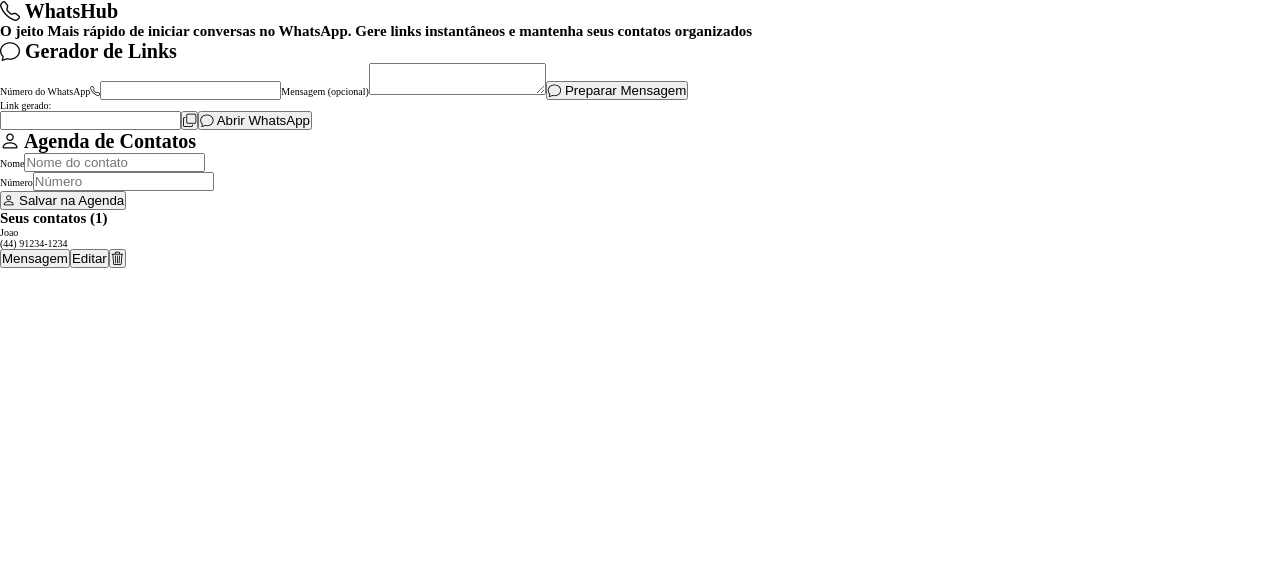
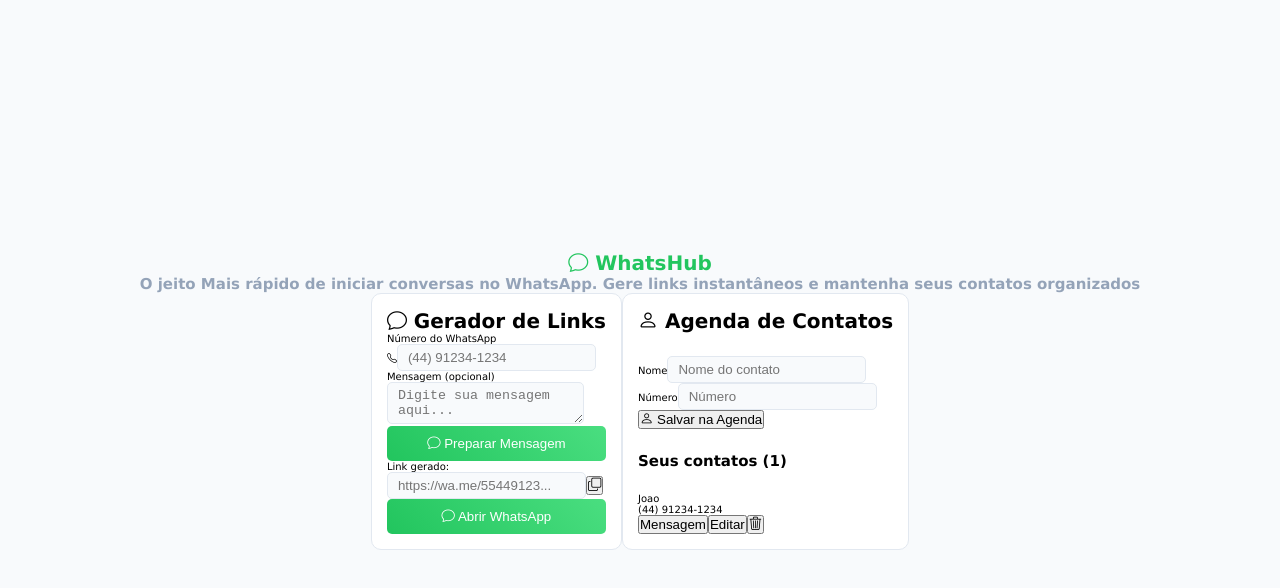
Before and after one commit to D4fto/whatsappDirect, a React (Vite) app: page / in a window 1280 px wide. Shown: the top 588 px of the page. Built offline with nearby package versions, Linux system fonts and the light colour scheme.

Commit message:
Estilização
Inicio da estilização, principalmente no geral e no gerador de links

```diff
--- a/src/App.jsx
+++ b/src/App.jsx
@@ -6,9 +6,9 @@
 
 export default function App (){
   return <>
-    <h1><i className="bi bi-telephone"></i> WhatsHub</h1>
-    <h2>O jeito Mais rápido de iniciar conversas no WhatsApp. Gere links instantâneos e mantenha seus contatos organizados</h2>
-    <div>
+    <h1 className="mainTitle"><i className="bi bi-chat"></i> WhatsHub</h1>
+    <h2 className="subTitle">O jeito Mais rápido de iniciar conversas no WhatsApp. Gere links instantâneos e mantenha seus contatos organizados</h2>
+    <div className="container">
       <LinkGenerator/>
       <ContactList/>
     </div>
--- a/src/components/ContactList.jsx
+++ b/src/components/ContactList.jsx
@@ -1,6 +1,8 @@
+import styles from './ContactList.module.css'
+
 export default function ContactList() {
   return (
-    <div className="ContactList">
+    <div className={styles.contactList}>
       <h1>
         <i class="bi bi-person"></i> Agenda de Contatos
       </h1>
--- /dev/null
+++ b/src/components/ContactList.module.css
@@ -0,0 +1,10 @@
+.contactList{
+  background-color: var(--white);
+  display: flex;
+  flex-direction: column;
+  justify-content: space-between;
+  padding: 15px;
+  border: 1px solid var(--gray-200);
+  border-radius: 1rem;
+  height: 100%;
+}
--- a/src/components/LinkGenerator.jsx
+++ b/src/components/LinkGenerator.jsx
@@ -1,5 +1,7 @@
 import { useState } from "react";
+import styles from './LinkGenerator.module.css'
 import formatPhone from "../utils/formatPhone";
+
 
 export default function LinkGenerator() {
   const [phoneNumber, setPhoneNumber] = useState("");
@@ -9,33 +11,40 @@
   }
 
   return (
-    <div className="linkGenerator">
+    <div className={styles.linkGenerator}>
       <h1>
         <i className="bi bi-chat"></i> Gerador de Links
       </h1>
       <form action="">
-        <label htmlFor="phoneNumber">Número do WhatsApp</label>
+        <div>
+          <label htmlFor="phoneNumber">Número do WhatsApp</label><br />
           <i className="bi bi-telephone"></i>
           <input
             type="text"
             name="phoneNumber"
             id="phoneNumber"
+            placeholder="(44) 91234-1234"
             value={phoneNumber}
             onChange={(e) => handlePhoneInput(e)}
           />
-        <label htmlFor="message">Mensagem (opcional)</label>
-        <textarea name="message" id="message"></textarea>
-        <button type="submit">
+        </div>
+        <div>
+          <label htmlFor="message">Mensagem (opcional)</label><br />
+          <textarea name="message" id="message" placeholder="Digite sua mensagem aqui..."></textarea>
+        </div>
+        <button type="submit" className={styles.button}>
           <i className="bi bi-chat"></i> Preparar Mensagem
         </button>
       </form>
       <div>
         <p>Link gerado:</p>
-        <input type="text" id="whatsappLink" />
+        <div>
+          <input type="text" id="whatsappLink" placeholder="https://wa.me/55449123..."/>
           <button id="copyLink">
             <i className="bi bi-copy"></i>
           </button>
-        <button>
+        </div>
+        <button className={styles.button}>
           <i className="bi bi-chat"></i> Abrir WhatsApp
         </button>
       </div>
--- /dev/null
+++ b/src/components/LinkGenerator.module.css
@@ -0,0 +1,19 @@
+.linkGenerator{
+  background-color: var(--white);
+  display: flex;
+  flex-direction: column;
+  justify-content: space-between;
+  padding: 1.5rem;
+  border: 1px solid var(--gray-200);
+  border-radius: 1rem;
+  height: 100%;
+}
+
+.button{
+  background-image: linear-gradient(45deg, var(--primary), var(--primary-light));
+  border: none;
+  padding: 1rem;
+  width: 100%;
+  border-radius: .5rem;
+  color: var(--white);
+}
--- a/src/styles/global.css
+++ b/src/styles/global.css
@@ -10,4 +10,29 @@
 #root{
     height: 100dvh;
     width: 100dvw;
+    display: flex;
+    flex-direction: column;
+    align-items: center;
+    justify-content: center;
+    background-color: var(--gray-100);
+    font-family: Verdana, Geneva, Tahoma, sans-serif;
 }
+.mainTitle{
+    color: var(--primary);
+}
+.container{
+    display: flex;
+    align-items: center;
+    justify-content: center;
+}
+.subTitle{
+    color: var(--text-secundary);
+    text-align: center;
+}
+
+input, textarea{
+    background-color: var(--gray-100);
+    border: 1px solid var(--gray-200);
+    border-radius: .5rem;
+    padding: .5rem 1rem;
+  }
--- a/src/styles/theme.css
+++ b/src/styles/theme.css
@@ -12,6 +12,7 @@
   --gray-700: #334155;
   --gray-800: #1e293b;
   --gray-900: #0f172a; /* Cinza mais escuro */
+  --white: #fff;
 
   /*
     Cores principais da identidade visual
@@ -51,7 +52,8 @@
     Cores padrão para textos
   */
   --text-default: var(--gray-900); /* Texto principal */
-  --text-muted: var(--gray-400);  /* Texto secundário/desabilitado */
+  --text-muted: var(--gray-400);  /* Texto desabilitado */
+  --text-secundary: var(--text-muted); /* Texto secundário */
 
   /*
     Cores para elementos desabilitados
```
Lines whose indentation alone changed are shown as unchanged.
